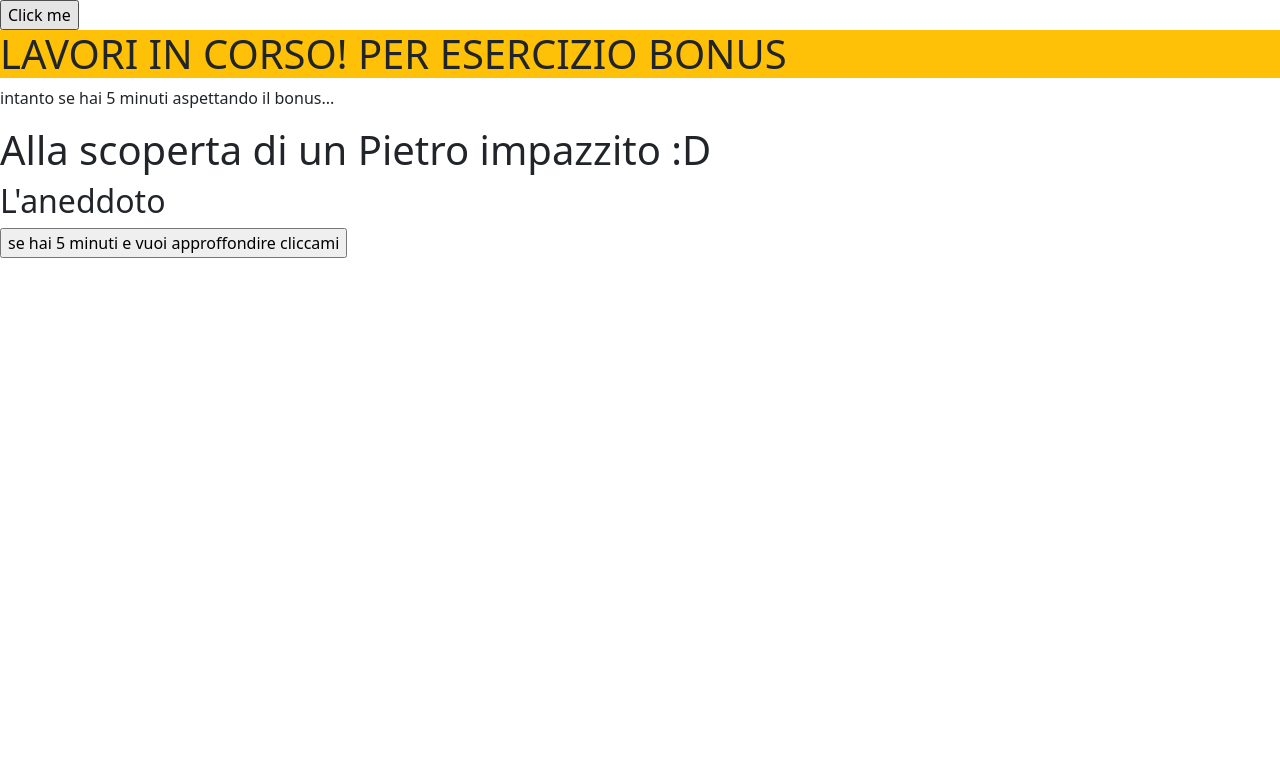
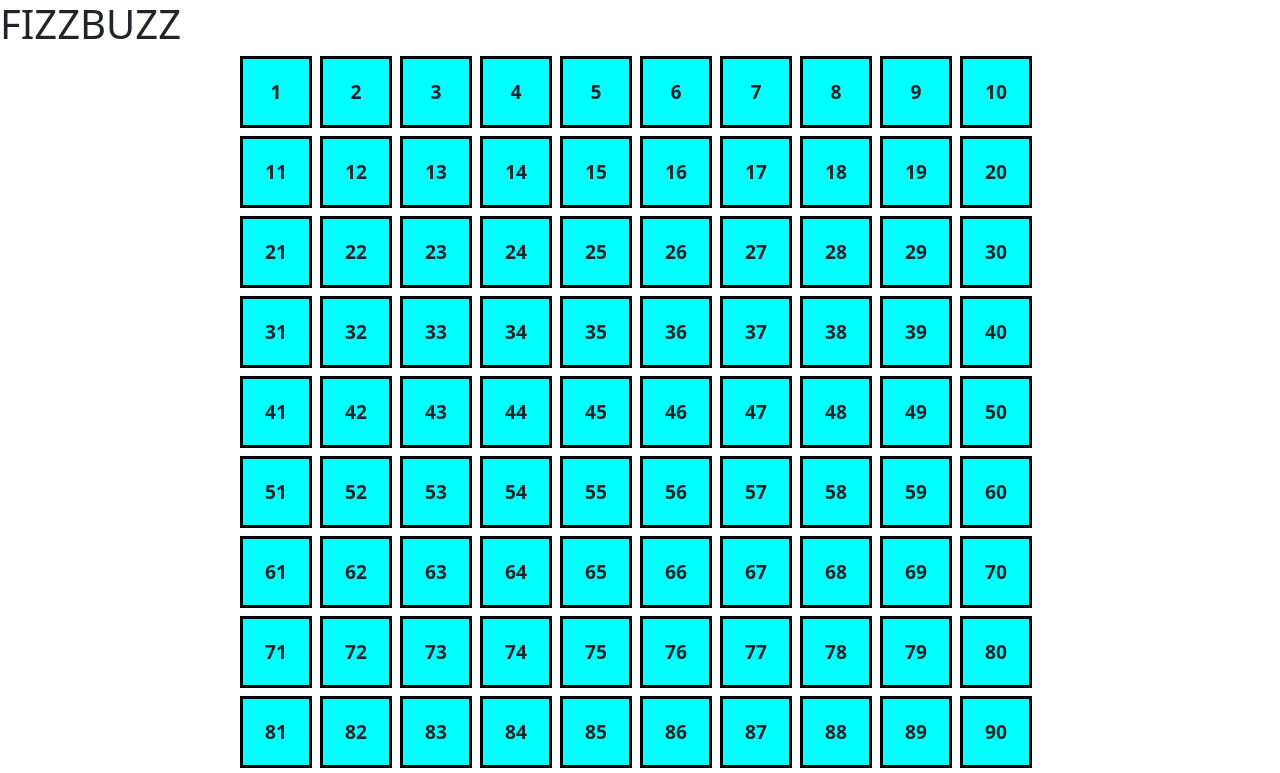
Before and after one commit to 1Pietro7D/js-fizzbuzz, a plain HTML site: page index.html in a window 1280 px wide. Both pictures are taken after a click on the button "Click me". Shown: the top 773 px of the page. Drawn offline with nearby package versions, Linux system fonts and the light colour scheme.

Commit message:
create grid for bonus

```diff
--- a/css/style.css
+++ b/css/style.css
@@ -2,3 +2,20 @@ ul > li > ul {
   list-style-type: square;
   margin-bottom: 1rem;
 }
+#grid {
+  display: grid;
+  width: 100vh;
+  height: 100vh;
+  grid-template-columns: auto auto auto auto auto auto auto auto auto auto;
+}
+.my-square {
+  width: 9vh;
+  height: 9vh;
+  border: 3px solid black;
+  background-color: aqua;
+  display: flex;
+  justify-content: center;
+  align-items: center;
+  font-size: larger;
+  font-weight: bold;
+}
--- a/index.html
+++ b/index.html
@@ -20,14 +20,15 @@
     </form>
 
     <div id="bonus" class="d-none">
-      <h1 class="bg-warning">LAVORI IN CORSO! PER ESERCIZIO BONUS</h1>
+      <h1>FIZZBUZZ</h1>
+      <div id="grid" class="m-auto"></div>
     </div>
 
     <article class="d-none">
       <p>intanto se hai 5 minuti aspettando il bonus...</p>
       <h1>Alla scoperta di un Pietro impazzito :D</h1>
       <h2>L'aneddoto</h2>
-      <form action="">
+      <form action="" class="mb-5 text-center">
         <input
           id="approfondimento"
           type="button"
--- a/js/ticket-calc.js
+++ b/js/ticket-calc.js
@@ -1,8 +1,9 @@
 console.log("hello world");
 
 // global var
-const gridHTML = document.getElementById("bonus");
+const gridContenitor = document.getElementById("bonus");
 const inputHTML = document.querySelector("input");
+const grid = document.getElementById("grid");
 
 // Start code
 
@@ -11,12 +12,21 @@ inputHTML.addEventListener("click", function () {
   console.log("Good, let's go");
 
   // rendiamo visibile il tutto
-  gridHTML.classList.remove("d-none");
+  gridContenitor.classList.remove("d-none");
 
   // creiamo con un ciclo 100 elementi creando una variabile locale
 
   for (let squareIndex = 1; squareIndex <= 100; squareIndex++) {
-    // log
+    // nascondo l'input per evitarne altri
+    inputHTML.classList.add("d-none");
+
+    // creo degli elementi div
+    const mySquare = document.createElement("div");
+
+    mySquare.append(squareIndex.toFixed());
+    mySquare.classList.add("my-square");
+
+    // condition for output
     if (squareIndex % 3 === 0 && squareIndex % 5 === 0) {
       console.log("FIZZBUZZ");
     } else if (squareIndex % 3 === 0) {
@@ -26,6 +36,10 @@ inputHTML.addEventListener("click", function () {
     } else {
       console.log(squareIndex);
     }
+    // /condition for output
+
+    // aggiungo i div creati a grid
+    grid.append(mySquare);
   }
 
   // End code
@@ -38,5 +52,6 @@ inputHTML.addEventListener("click", function () {
   approfondimento.addEventListener("click", function () {
     const paragraph = document.getElementById("paragraph");
     paragraph.classList.remove("d-none");
+    // /article
   });
 });
```
